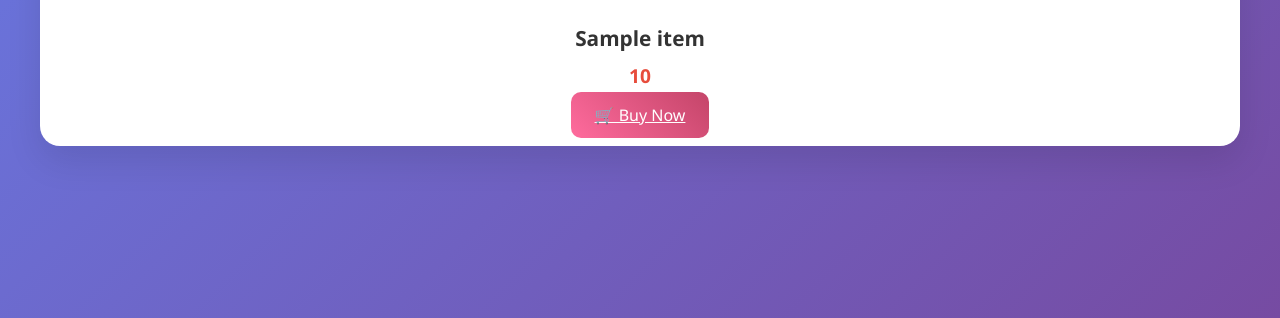
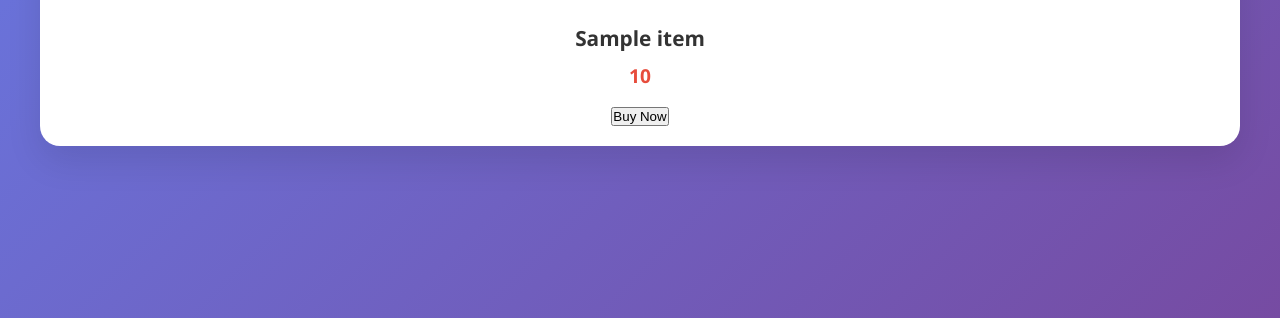
Before and after one commit to ilakkiyasudhagar7-sudo/MDP-2026, a Flask app: template templates/category.html in a window 1280 px wide. Shown: the part 482-800 px from the top of the page. Run offline with Flask 3, Linux system fonts and the light colour scheme; the template is opened without the code that fills it: most values are stand-ins (such as "Sample title", 1, 10 or a date in 2020).

Commit message:
Update category.html

```diff
--- a/templates/category.html
+++ b/templates/category.html
@@ -99,7 +99,9 @@
                 <div class="outfit-info">
                     <div class="outfit-name">{{ item.name }}</div>
                     <div class="price">{{ item.price }}</div>
-                    <a href="/buy?url={{ item.link }}" class="buy-btn">🛒 Buy Now</a>
+                    <a href="/buy?url={{ item.link }}" target="_blank">
+                    <button>Buy Now</button>
+                    </a>
                 </div>
             </div>
             {% endfor %}
```
